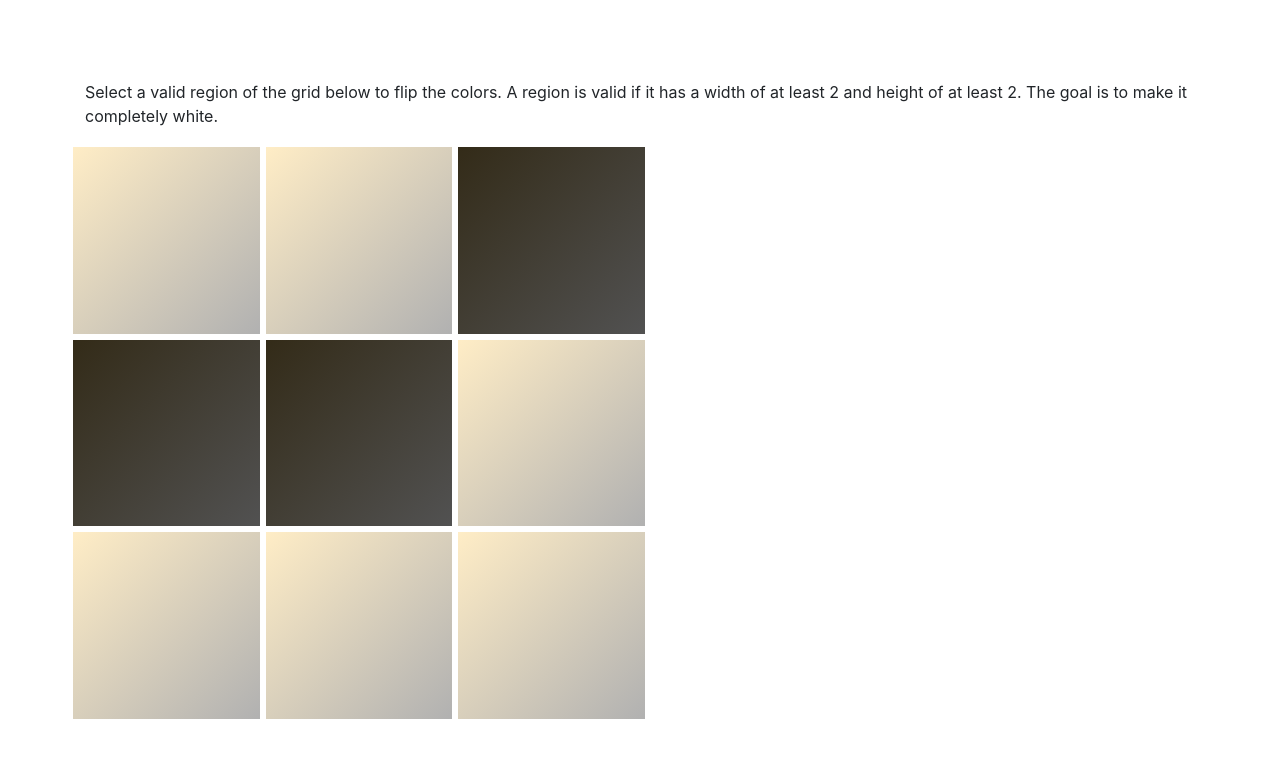
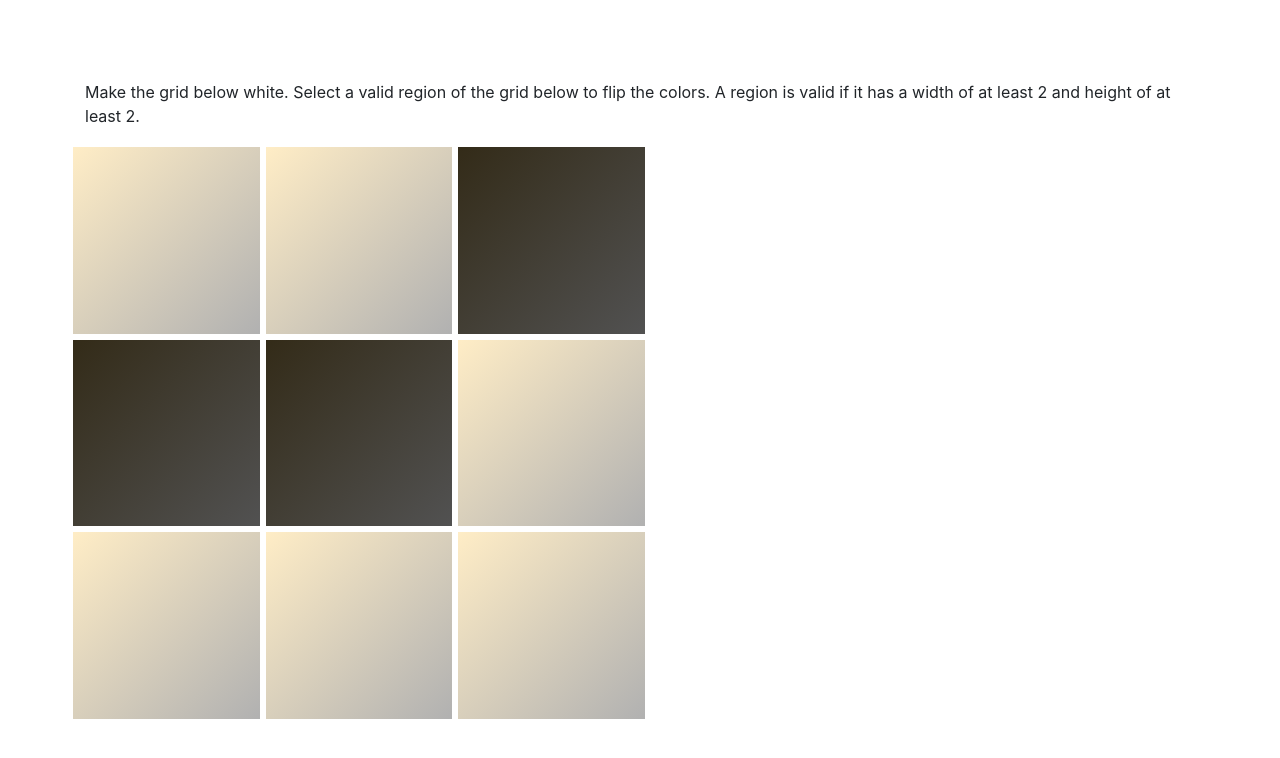
Before and after one commit to clouder420/supreme-octo-disco, a plain HTML site: page index.html in a window 1280 px wide. Drawn offline with Linux system fonts and the light colour scheme.

Commit message:
Update index.html

```diff
--- a/index.html
+++ b/index.html
@@ -16,11 +16,10 @@
      </head>
   <body>
     <div id="main-container" class="container">
-      <p>Select a valid region of the grid below to flip the colors.
+      <p>Make the grid below white.
+        Select a valid region of the grid below to flip the colors.
         A region is valid if it has a width of at least 2 and height of
-        at least 2.
-        The goal is to make
-        it completely white.</p>
+        at least 2.</p>
       <div id="game_container">
 
       </div>
```
